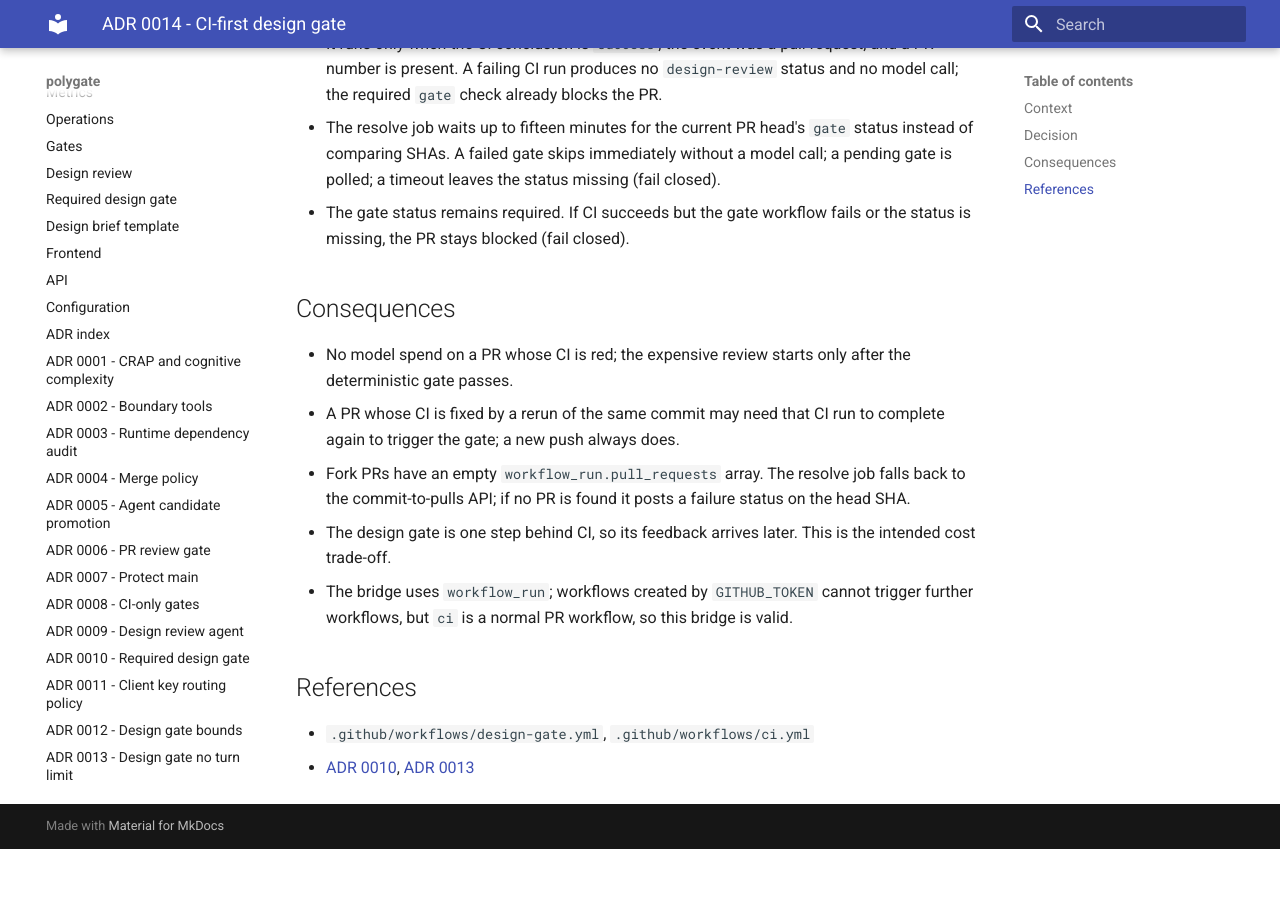
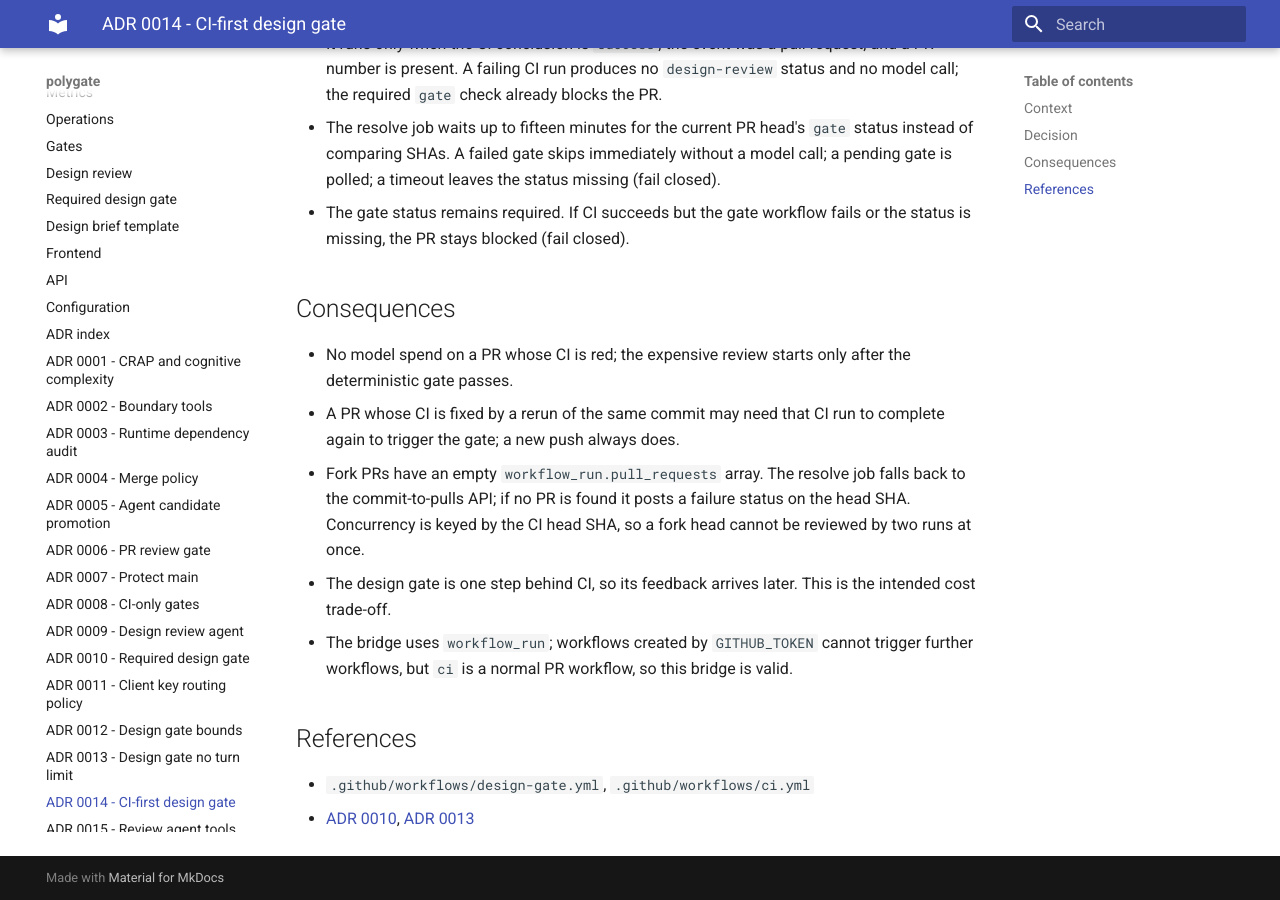
Before and after one commit to Zephyr236/polygate, an MkDocs documentation site: the page built from docs/adr/0014-ci-first-design-gate.md, in a window 1280 px wide and 900 px high, scrolled down 627 px. Built offline with MkDocs 1.6.1 and Material for MkDocs 9.7.7, drawn with Linux system fonts in a browser that asks for light colours; before the commit the page ends 1476 px from its top, so only the background shows below that.

Commit message:
ci: key design-gate concurrency by CI head SHA
Fork workflow_run events have no pull_requests entry, so concurrent reviews of
one head were not grouped. Use the CI head SHA as the group key.

```diff
--- a/docs/adr/0014-ci-first-design-gate.md
+++ b/docs/adr/0014-ci-first-design-gate.md
@@ -31,7 +31,8 @@ CI run was pending.
 - A PR whose CI is fixed by a rerun of the same commit may need that CI run to complete again to
   trigger the gate; a new push always does.
 - Fork PRs have an empty `workflow_run.pull_requests` array. The resolve job falls back to the
-  commit-to-pulls API; if no PR is found it posts a failure status on the head SHA.
+  commit-to-pulls API; if no PR is found it posts a failure status on the head SHA. Concurrency is
+  keyed by the CI head SHA, so a fork head cannot be reviewed by two runs at once.
 - The design gate is one step behind CI, so its feedback arrives later. This is the intended cost
   trade-off.
 - The bridge uses `workflow_run`; workflows created by `GITHUB_TOKEN` cannot trigger further
```
Also changed, not shown: 1 other file.
